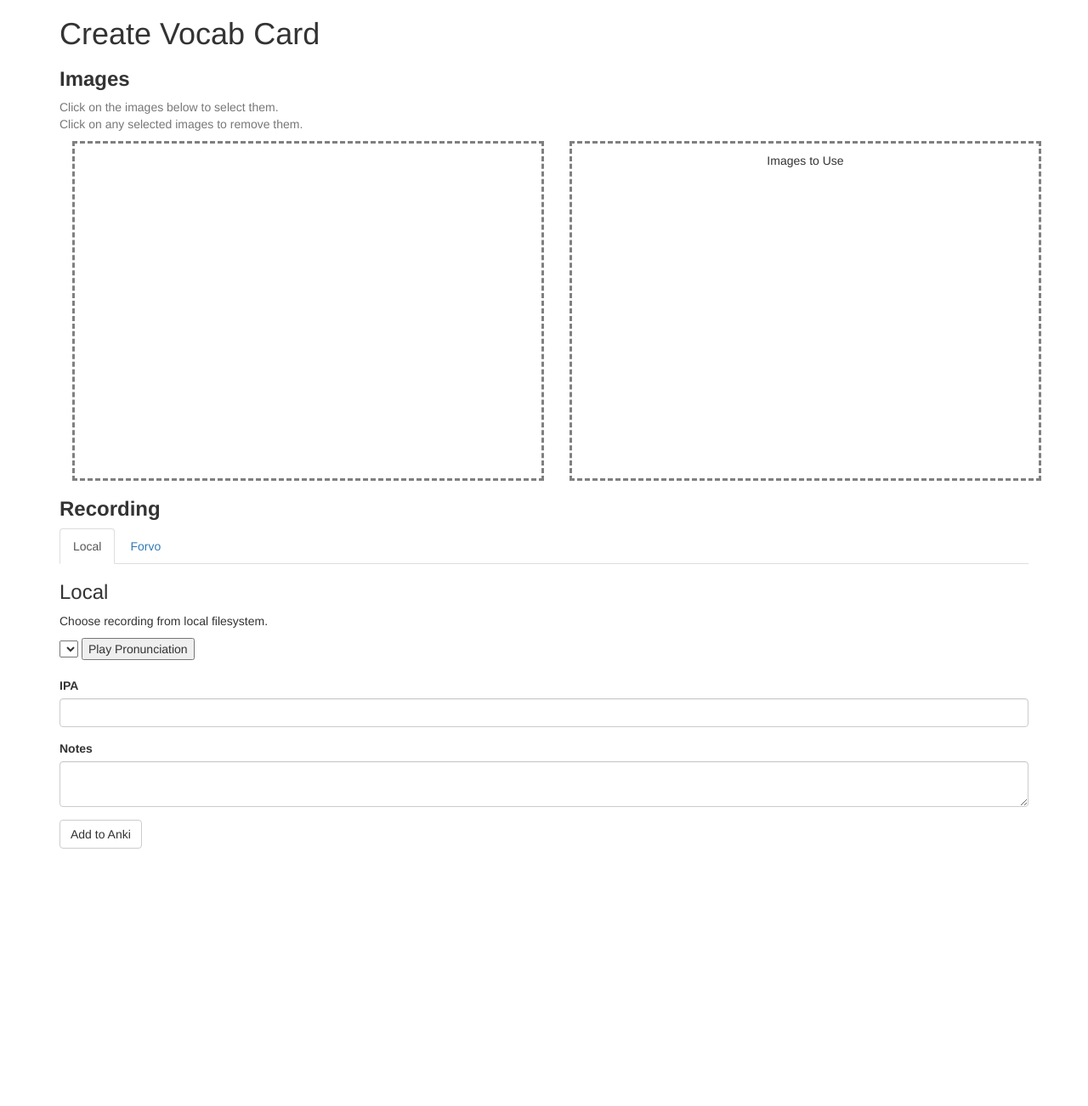
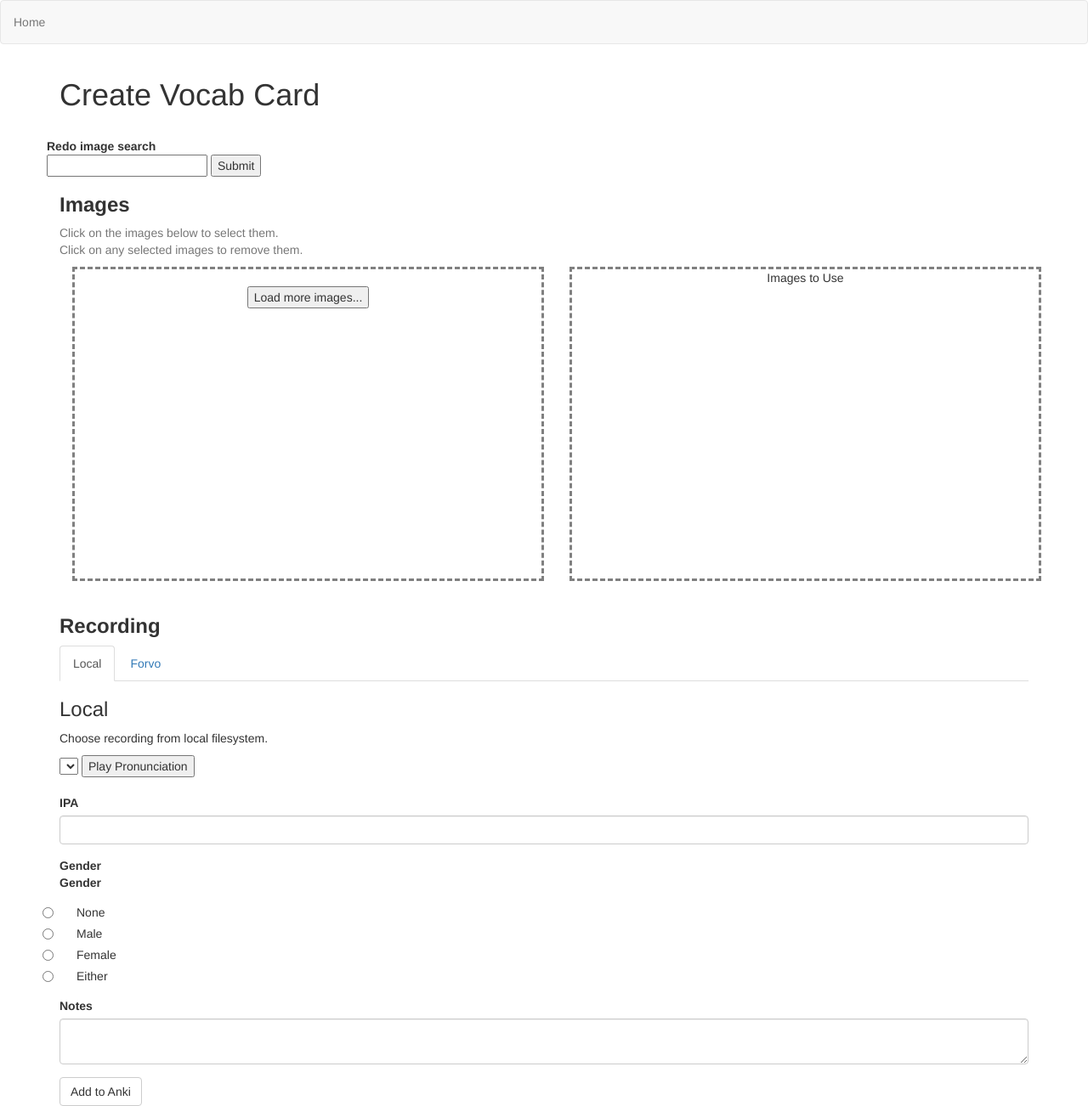
Before and after one commit to pete-may/AnkiVocabBuilder, a Flask app: template app/templates/create.html in a window 1280 px wide. Shown: the whole page at 85% size. Before the commit the page ends 999 px from the top, so only its background shows below. Run offline with Flask 3, Linux system fonts and the light colour scheme; the template is opened without the code that fills it: values that come from a table or form of the project are taken from there, others are empty; parts of the project's set-up code (start-up, migrations or seed data) failed here and were passed over; some libraries are stand-ins or nearby versions.

Commit message:
another pass

```diff
--- a/app/forms.py
+++ b/app/forms.py
@@ -1,5 +1,5 @@
 from flask_wtf import FlaskForm
-from wtforms import SelectField, StringField, TextAreaField, SubmitField, HiddenField
+from wtforms import SelectField, StringField, TextAreaField, SubmitField, HiddenField, RadioField
 from wtforms.validators import DataRequired
 
 class SubmitionForm(FlaskForm):
@@ -10,14 +10,13 @@ class SubmitionForm(FlaskForm):
 
 
 class CreateForm(FlaskForm):
+    deck = HiddenField("Deck", validators=[DataRequired()])
+    word = HiddenField("Word", validators=[DataRequired()])
+    images = HiddenField("Images")
+    search_query = HiddenField("Search Query")
+    recording = SelectField("Recording", validate_choice=False)
+    recording_type = HiddenField("Recording Type")
     ipa = StringField("IPA", validators=[DataRequired()])
-    recording = SelectField("Recording", validators=[DataRequired()])
-    # forvo_recording = SelectField("Forvo recording", validators=[DataRequired()])
-    # recordings = StringField("Recordings", validators=[DataRequired()])
-    # recording = StringField("Recording", validators=[DataRequired()])
-    # word_usage = SelectField("Word Usage")
-    # image_query = StringField("Image Query")
-    images = HiddenField("Images")
+    gender = RadioField("Gender", choices=[('none', 'None'), ('male','Male'),('female','Female'), ('either', 'Either')])
     notes = TextAreaField("Notes")
-    # test_spelling = BooleanField("Test Spelling?")
     submit = SubmitField("Add to Anki", id="create_submit")
--- a/app/routes.py
+++ b/app/routes.py
@@ -1,26 +1,16 @@
-from flask import render_template, url_for, request, flash, redirect
+from flask import render_template, url_for, request, flash, redirect, jsonify
 from app import app, forms
 
 from app import local_recording_choices
 
 from app import anki, wiktionary, forvo
 
-from app import images_list
+from app.services.google_images import serpapi_get_google_images
 
-
+from app import remove_temp_recordings, remove_temp_images
 
 import re
 import os
-
-
-TEMP_IMAGE_CHOICES = [
-    "original_size_img_14",
-    "original_size_img_15",
-    "original_size_img_21",
-    "original_size_img_24",
-    "original_size_img_28",
-    "original_size_img_32"
-]
 
 
 
@@ -56,8 +46,6 @@ def index():
 
 
 
-
-
     return render_template('submit.html', form=form)
 
 
@@ -70,12 +58,32 @@ def scrape():
 
     if form.validate_on_submit():
         flash(form.data)
+
+        print(form.recording_type.data)
+
+        anki.add_note(form.deck.data,
+                      form.word.data,
+                      form.images.data.split(","),
+                      form.recording.data,
+                      form.recording_type.data,
+                      form.ipa.data,
+                      form.gender.data,
+                      form.notes.data
+                      )
+
+
         return redirect(url_for('index'))
 
     if request.method == 'POST':
         flash(form.data)
+        flash(form.errors)
         return redirect(url_for('index'))
 
+    root = word
+
+    remove_temp_recordings()
+    remove_temp_images()
+    setup_root_dir(root)
 
     language = request.args.get('language', None)
     deck = request.args.get('deck', None)
@@ -97,16 +105,27 @@ def scrape():
 
     wikiObject = wiktionary.search(word, language)
 
+    serpapi_get_google_images(root, word, 0)
 
+    image_dir_list = os.listdir(app.config["IMAGES_DIR"])
+    images_list = [f for f in image_dir_list if os.path.isfile(app.config["IMAGES_DIR"]+'/'+f) and ".jpg" in f]
+
+    form.deck.data = deck
+    form.word.data = word
+    form.search_query.data = word
+
+    form.gender.data = 'none'
 
     if matches:
         form.recording.data = matches[0]
 
-    form.recording.choices = local_recording_choices
+    form.recording.choices = [(c,c) for c in local_recording_choices]
+    form.recording_type.data = 'local'
 
     form.ipa.data = re.search("/.*/", wikiObject["ipa"]).group()
 
     return render_template('create.html', form=form,
+                                          query=word,
                                           local_recording_choices=local_recording_choices,
                                           forvo_recording_choices=forvo_recording_choices,
                                           images=images_list)
@@ -126,3 +145,28 @@ def create():
 @app.route('/<path:path>')
 def static_file(path):
     return app.send_static_file(path)
+
+
+@app.route('/get_more_images')
+def get_more_images():
+    root = request.args.get('root')
+    query = request.args.get('query')
+    offset = request.args.get('offset')
+    refresh_images = request.args.get('refresh_images')
+    print ("Hello")
+    print (query)
+    print (offset)
+    print (refresh_images)
+
+    if refresh_images.lower() == 'true':
+        print ("deleting")
+        remove_temp_images()
+    else:
+        print ("not deleting")
+
+
+    serpapi_get_google_images(root, query, int(offset))
+    image_dir_list = os.listdir(app.config["IMAGES_DIR"])
+    images_list = [f for f in image_dir_list if os.path.isfile(app.config["IMAGES_DIR"]+'/'+f) and ".jpg" in f]
+
+    return jsonify(images_list)
--- a/app/services/forvo.py
+++ b/app/services/forvo.py
@@ -44,6 +44,7 @@ class Forvo:
         if res.status_code == 200:
             page = res.text
         else:
+            print(res)
             raise Exception("failed to fetch forvo page")
         html = BeautifulSoup(page, "lxml")
         available_langs_els = html.find_all(
--- a/app/static/css/style.css
+++ b/app/static/css/style.css
@@ -34,6 +34,10 @@
   background-color: #ccc;
 }
 
+.row {
+    margin-bottom: 20px;
+}
+
 
 .img-selected {
     outline: #0076E8 solid 2px;
@@ -43,16 +47,22 @@
     outline: #f66 solid 2px;
 }
 
+#loader {
+    margin-top: 20px;
+    margin-bottom: 20px;
+}
+
 .gallery,
 .gallery-selected {
-    height: 400px;
+    height: 370px;
     overflow-y: auto;
     border: 3px dashed gray;
-    padding: 10px;
+    padding-left: 20px;
+    padding-right: 20px;
 }
 
 .gallery-item-wrapper {
-    padding: 5px;
+    padding: 10px;
     height: 100px;
 }
 
--- a/app/static/js/base.js
+++ b/app/static/js/base.js
@@ -1,31 +1,13 @@
 
 function imgSelectWatch() {
-    var selectedImages = [];
     $("body").on("click", ".gallery div.gallery-item-wrapper", function () {
         $(this).children("div.gallery-item").addClass("img-selected");
-        selectedImages.push(this.src);
         $(this).detach().appendTo(".gallery-selected");
     })
         .on("click", ".gallery-selected div.gallery-item-wrapper", function () {
             $(this).children("div.gallery-item").removeClass("img-selected");
-            selectedImages.pop(this.src);
-            $(this).detach().appendTo(".gallery");
+            $(this).detach().appendTo("#images_row");
         });
-}
-
-function submitWatch() {
-    console.log("blub")
-    $("body").on("click", "#create_submit", function () {
-        console.log("BLUB")
-
-        const selectedImages = $.map($(".img-selected"), function (el) {
-            console.log("yo")
-            return $(el).children("img").attr("src");
-        });
-        console.log(selectedImages)
-        var field = document.getElementById("images");
-        field.value = selectedImages;
-    });
 }
 
 function handleTabClick(tab_type) {
@@ -43,6 +25,9 @@ function handleTabClick(tab_type) {
             str += "<option>" + file_name + "</option>"
         }
         $("#recording").html(str)
+
+        var field = document.getElementById("recording_type");
+        field.value = 'local';
     }
     else if (tab_type == "forvo") {
         if ($("#forvo_file").html()) {
@@ -58,6 +43,9 @@ function handleTabClick(tab_type) {
             str += "<option>" + file_name + "</option>"
         }
         $("#recording").html(str)
+
+        var field = document.getElementById("recording_type");
+        field.value = 'forvo';
     }
 }
 
@@ -81,8 +69,90 @@ function playSound(tab_type) {
     audio.play();
 }
 
+function loadMoreImages(refresh_images) {
+    console.log("loading more images...")
+    query = $("#search_query").val()
+    load_more_button = $("#loader").html()
+    $("#loader").html("<img src=/static/loading.gif>")
+    $.getJSON('/get_more_images', { query: query, offset: offset, refresh_images: refresh_images}, function(data) {
+            console.log(data)
+
+            new_divs = ""
+
+            for (var file_name of data) {
+                new_divs += '<div class="gallery-item-wrapper col-md-4">'
+                new_divs += '<div class="gallery-item">'
+                new_divs += '<img class="img-responsive" src="/static/tmp/images/' + file_name + '">'
+                new_divs += '</div>'
+                new_divs += '</div>'
+            }
+
+            $("#images_row").html(new_divs)
+            $("#loader").html(load_more_button)
+        })
+
+        .fail(function() {
+            $("#loader").html(load_more_button)
+            alert("error");
+        });
+    offset = offset + 1
+    console.log(offset)
+    return false;
+}
+
+
+function submitWatch() {
+    console.log("blub")
+    $("body").on("click", "#create_submit", function () {
+        console.log("BLUB")
+
+        const selectedImages = $.map($(".img-selected"), function (el) {
+            console.log("yo");
+            src = $(el).children("img").attr("src");
+            return src.substring(src.lastIndexOf('/') + 1);
+        });
+        console.log(selectedImages)
+        var field = document.getElementById("images");
+        field.value = selectedImages;
+    });
+}
+
+
+function imageSearchSubmitWatch() {
+    console.log("blurb")
+    $("#image_search").on("submit", function (e) {
+        console.log("BLURB")
+
+        e.preventDefault();
+
+        query = $("#image_query").val()
+
+        var field = document.getElementById("search_query");
+        field.value = query
+
+        offset = 0
+        loadMoreImages(true)
+    });
+}
+
+// function enterWatch() {
+//     $("body").on("keypress", "input#word", function (e) {
+//         if (e.which === 13) {
+//             e.preventDefault();
+//             search();
+//         }
+//     })
+//         .on("keypress", "input#image_query", function (e) {
+//             if (e.which === 13) {
+//                 e.preventDefault();
+//                 searchImages(null, null, true);
+//             }
+//         });
+// }
+
 
 $(document).ready(function () {
     imgSelectWatch();
     submitWatch();
+    imageSearchSubmitWatch();
 });
--- a/app/templates/base.html
+++ b/app/templates/base.html
@@ -4,6 +4,16 @@
 {% block title %}
     {{ config["APP_TITLE"] }}
 {% endblock %}
+
+
+{% block navbar %}
+    <nav class="navbar navbar-default">
+        <ul class="nav navbar-nav">
+            <li><a href="{{ url_for('index') }}">Home</a></li>
+        </ul>
+    </nav>
+{% endblock %}
+
 
 
 {% block content %}
--- a/app/templates/create.html
+++ b/app/templates/create.html
@@ -3,6 +3,15 @@
 
 {% block app_content %}
     <h1>Create Vocab Card</h1>
+    <br>
+    <div class="row">
+        <b>Redo image search</b>
+        <br>
+        <form id="image_search">
+            <input type="text" id=image_query>
+            <input type="submit" value="Submit">
+        </form>
+    </div>
     <form action="" method="post" novalidate>
         {{ form.hidden_tag() }}
 
@@ -17,7 +26,7 @@
             <div class="row">
                 <div class="col-sm-6">
                     <div class="gallery" style="text-align: center">
-                        <!-- <span><img src="{{ url_for('static', filename='loading.gif') }}"> Loading...</span> -->
+                        <div id="images_row" class="row">
                             {% for image in images %}
                                 <div class="gallery-item-wrapper col-md-4">
                                     <div class="gallery-item">
@@ -25,6 +34,10 @@
                                     </div>
                                 </div>
                             {% endfor %}
+                        </div>
+                        <div id="loader" class="row">
+                            <button type="button" onclick="loadMoreImages(false)">Load more images...</button>
+                        </div>
                     </div>
                 </div>
                 <div class="col-sm-6">
@@ -71,6 +84,10 @@
 
         {{ wtf.form_field(form.ipa) }}
 
+        <b>Gender</b>
+
+        {{ wtf.form_field(form.gender) }}
+
         {{ wtf.form_field(form.notes) }}
 
         {{ wtf.form_field(form.submit) }}
@@ -79,5 +96,6 @@
     <script type="text/javascript">
         var local_recordings = {{ local_recording_choices | safe }}
         var forvo_recordings = {{ forvo_recording_choices | safe }}
+        var offset = 1
     </script>
 {% endblock %}
--- a/config.py
+++ b/config.py
@@ -7,4 +7,6 @@ class Config(object):
     LOCAL_RECORDINGS_DIR = os.path.join(os.getcwd(), "app", "static", "recordings")
     FORVO_RECORDINGS_DIR = os.path.join(os.getcwd(), "app", "static", "tmp", "recordings")
     IMAGES_DIR = os.path.join(os.getcwd(), "app", "static", "tmp", "images")
+    TMP_DIR = os.path.join(os.getcwd(), "app", "static", "tmp")
     LANGUAGES = ["spanish"]
+    NOTE_TYPE = "Vocab Word"
```
Also changed, not shown: app/__init__.py (+30 -18 lines), app/services/anki.py (+84 -0 lines), app/services/google_images.py (added, +74 -0 lines), app/services/serpapi.py (deleted, +0 -56 lines). Lines whose indentation alone changed are shown as unchanged.
